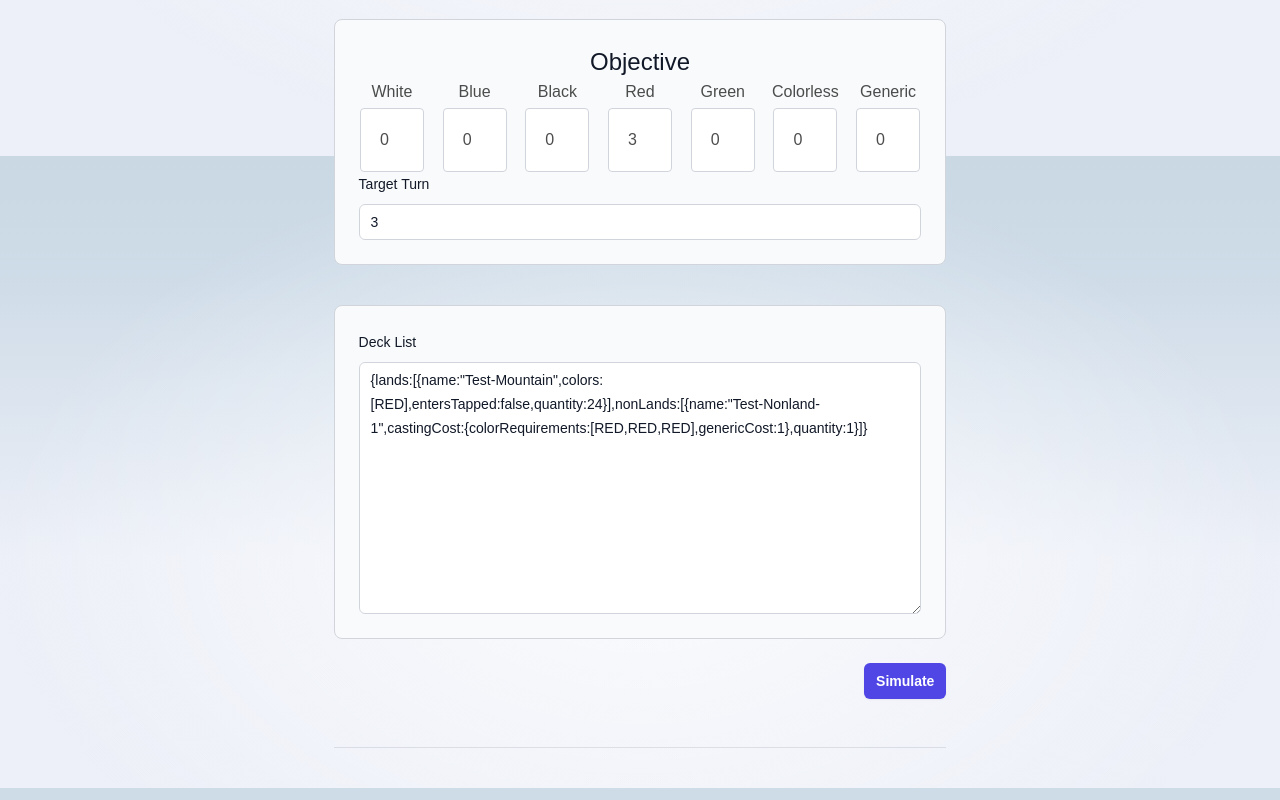
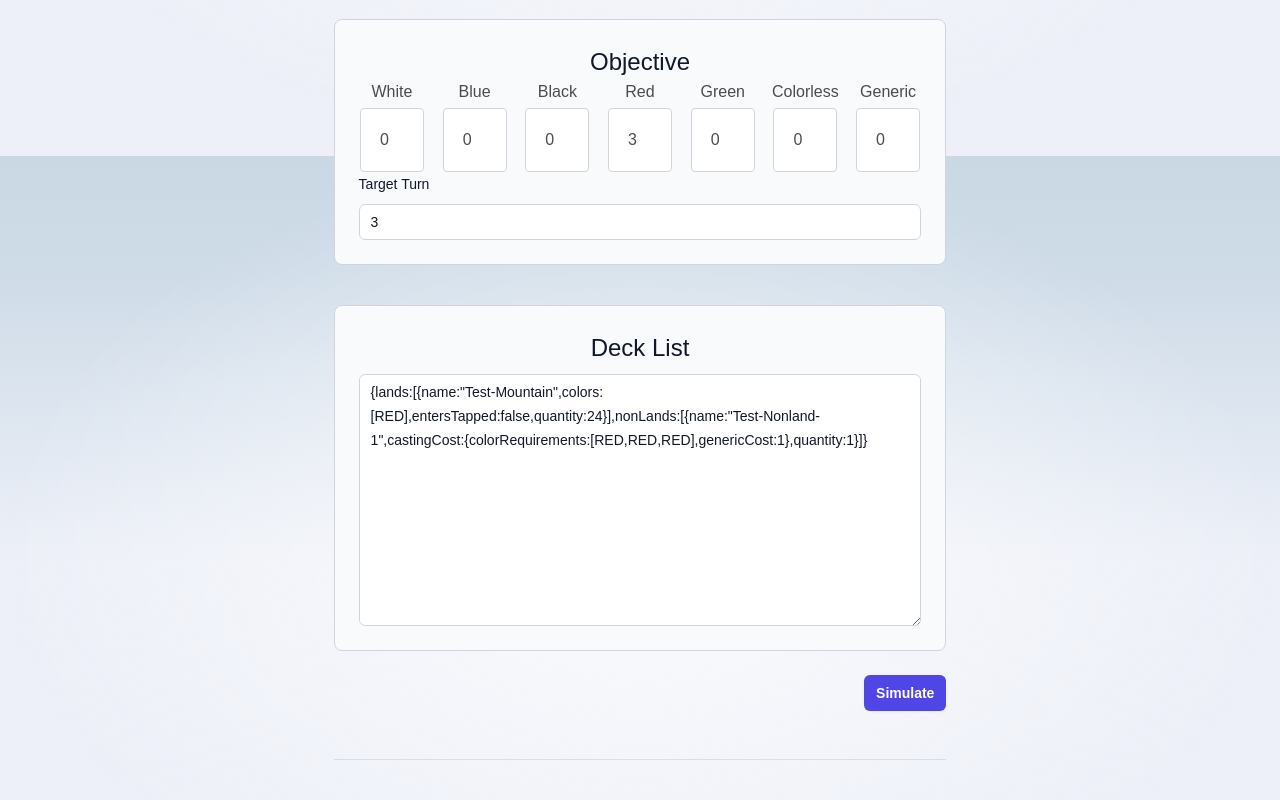
Before and after one commit to CallMeCCLemon/manabase-simulation-webapp, a SvelteKit app: page / in a window 1280 px wide. Shown: the part 644-1444 px from the top of the page. Built offline with nearby package versions, Linux system fonts and the light colour scheme.

Commit message:
Formatting Decklist input pane

```diff
--- a/src/routes/RequestForm.svelte
+++ b/src/routes/RequestForm.svelte
@@ -219,9 +219,9 @@
 				</div>
 
 				<div class="p-6 border border-gray-300 rounded-lg mt-10 bg-gray-50">
-					<label for="deck-list" class="block text-sm/6 font-medium text-gray-900">
+					<h2 class="text-md font-medium text-gray-900">
 						Deck List
-					</label>
+					</h2>
 					<div class="mt-2">
 							<textarea
 								bind:value={deckList}
```
Also changed, not shown: 1 other file (tests, documents, lock files or other folders).
